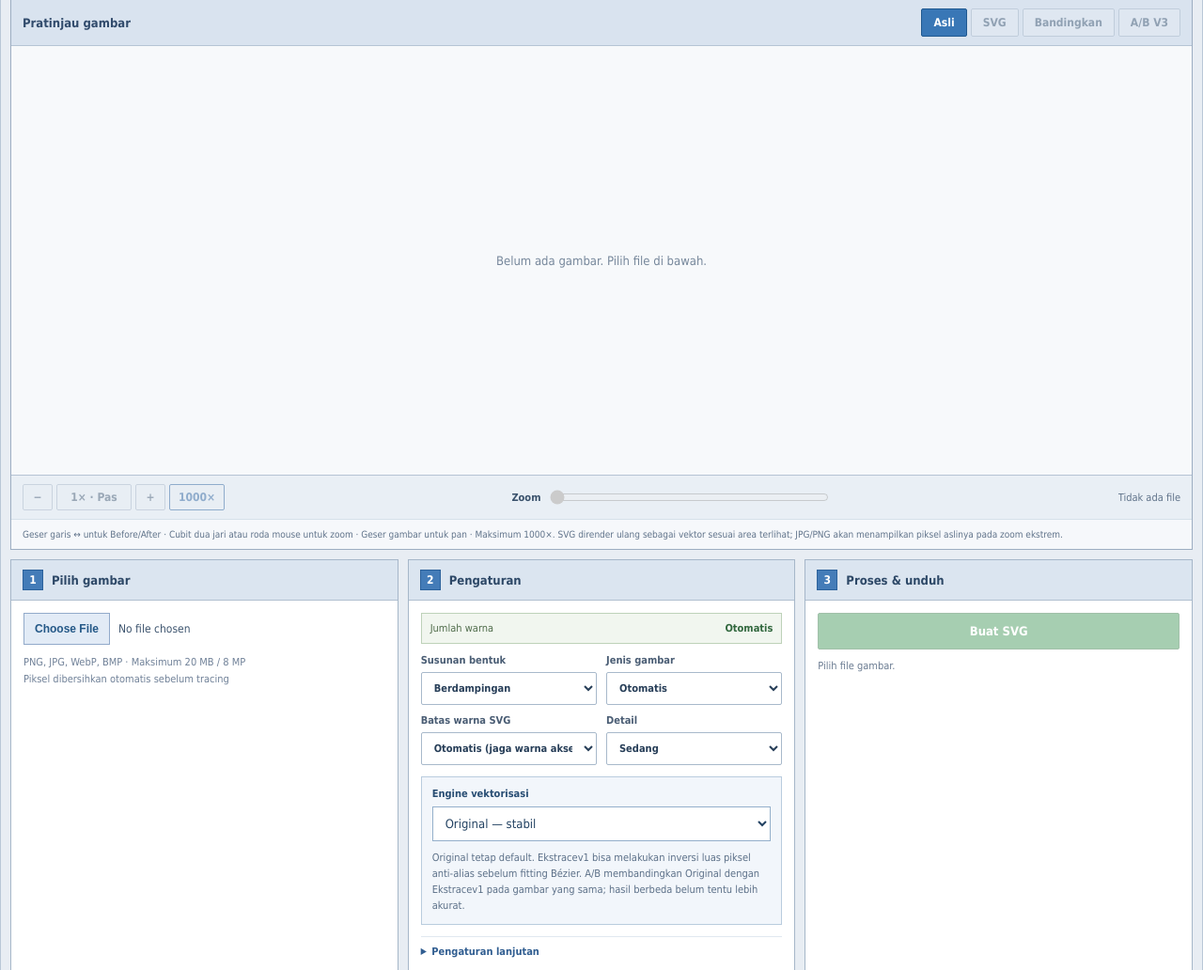
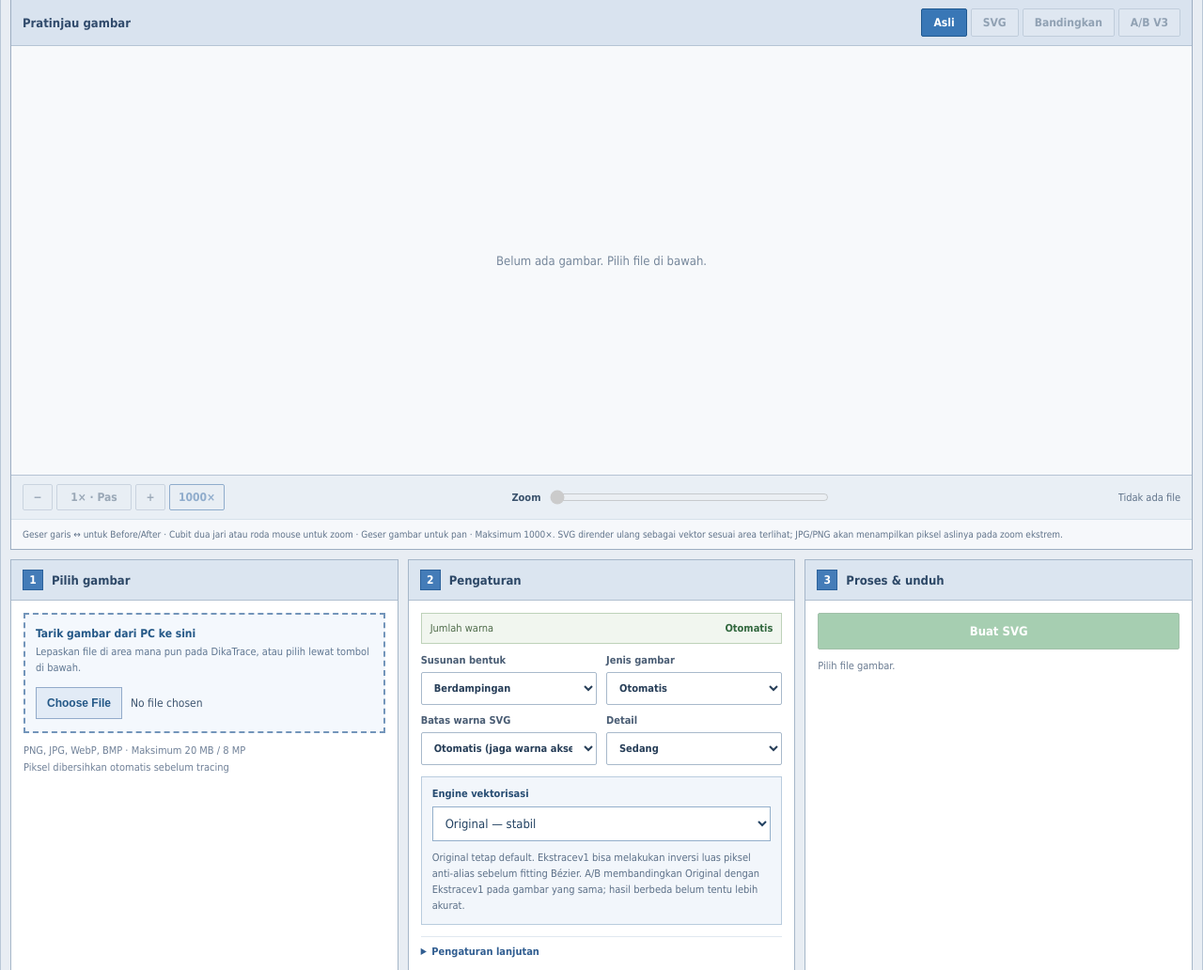
Before and after one commit to akidwush/Vectowasm, an ASP.NET Core app: page / in a window 1280 px wide. Shown: the part 73-1105 px from the top of the page at 94% size. Run offline with ASP.NET Core 8, Linux system fonts and the light colour scheme.

Commit message:
fix: support desktop drag-and-drop uploads through Blazor InputFile

```diff
--- a/Vecto.Browser/Pages/Index.razor
+++ b/Vecto.Browser/Pages/Index.razor
@@ -5,7 +5,8 @@
 
 <PageTitle>DikaTrace — Image to SVG</PageTitle>
 
-<div class="app-desktop">
+<div class="app-desktop" @ref="appRoot">
+    <div class="desktop-file-overlay" aria-hidden="true"><span>Lepaskan gambar di sini untuk membuka di DikaTrace</span></div>
     <header class="site-header">
         <div class="brand">
             <span class="brand-initial" aria-hidden="true">D</span>
@@ -38,7 +39,11 @@
             <section class="control-panel" aria-labelledby="load-heading">
                 <div class="panel-heading"><span class="step-index">1</span><h2 id="load-heading">Pilih gambar</h2></div>
                 <div class="panel-body">
-                    <InputFile @key="fileInputKey" OnChange="LoadFile" accept=".png,.jpg,.jpeg,.webp,.bmp" aria-label="Pilih gambar PNG JPG WebP atau BMP" />
+                    <div class="file-dropzone" data-vecto-file-dropzone>
+                        <div class="file-dropzone-heading">Tarik gambar dari PC ke sini</div>
+                        <p class="file-dropzone-hint">Lepaskan file di area mana pun pada DikaTrace, atau pilih lewat tombol di bawah.</p>
+                        <InputFile @key="fileInputKey" OnChange="LoadFile" disabled="@(running || loadingFile)" accept=".png,.jpg,.jpeg,.webp,.bmp" aria-label="Pilih atau tarik gambar PNG JPG WebP atau BMP" />
+                    </div>
                     <p class="help-text">PNG, JPG, WebP, BMP · Maksimum 20 MB / 8 MP<br/>Piksel dibersihkan otomatis sebelum tracing</p>
                     @if (!string.IsNullOrEmpty(inputUrl))
                     {
@@ -287,6 +292,7 @@
     private int previewSession;
     private bool showDiagnostics;
     private int fileInputKey;
+    private ElementReference appRoot;
     private ImageStyle style = ImageStyle.Auto;
     private ShapeMode shapeMode = ShapeMode.Planar;
     private DetailLevel detail = DetailLevel.Medium;
@@ -302,6 +308,12 @@
     private bool ekstraceAreaInversion = true;
     private bool optimizeNodes = true;
     private double polygonEpsilon = -1;
+
+    protected override async Task OnAfterRenderAsync(bool firstRender)
+    {
+        if (firstRender)
+            await Js.InvokeVoidAsync("vectoDrop.mount", appRoot);
+    }
 
     private async Task ResetAsync()
     {
@@ -689,6 +701,7 @@
     {
         try
         {
+            await Js.InvokeVoidAsync("vectoDrop.dispose", appRoot);
             await ClearUrl(true);
             await ClearUrl(false);
             await ClearAlternateUrl();
--- a/Vecto.Browser/wwwroot/css/app.css
+++ b/Vecto.Browser/wwwroot/css/app.css
@@ -204,3 +204,16 @@ button:focus-visible,input:focus-visible,select:focus-visible,summary:focus-visi
 /* The original IMG-based transform is intentionally not used by the
  * replacement canvas/native SVG layers. No giant GPU texture at 1000x.
  */
+
+/* Native Windows/macOS file drop: no giant overlay canvas, no thumbnail decoding
+   outside Blazor's existing size/type checks. Upload button remains accessible. */
+.app-desktop{position:relative}
+.file-dropzone{border:2px dashed #7395ba;background:#f4f8fd;padding:13px 11px;min-width:0}
+.file-dropzone-heading{font-size:12px;font-weight:800;color:#245887}
+.file-dropzone-hint{font-size:11px;color:#607792;line-height:1.5;margin:5px 0 12px}
+.file-dropzone input[type=file]{width:100%;max-width:100%}
+.desktop-file-overlay{display:none;position:fixed;inset:12px;z-index:9999;pointer-events:none;border:4px dashed #245c9b;background:rgba(232,241,253,.92);align-items:center;justify-content:center;padding:24px}
+.desktop-file-overlay span{max-width:420px;text-align:center;font-size:19px;line-height:1.5;color:#194b83;font-weight:800;background:#fff;border:1px solid #7aa3cb;padding:18px 24px}
+.app-desktop.has-file-drag .desktop-file-overlay{display:flex}
+.app-desktop.has-file-drag .file-dropzone{background:#e1f0ff;border-color:#235ca4}
+@media(max-width:580px){.desktop-file-overlay span{font-size:14px}.file-dropzone{padding:10px}}
--- a/Vecto.Browser/wwwroot/index.html
+++ b/Vecto.Browser/wwwroot/index.html
@@ -12,6 +12,7 @@
   <div id="app"><div class="loading">Memuat DikaTrace…</div></div>
   <div id="blazor-error-ui" hidden>Terjadi error Blazor. <a href="" class="reload">Muat ulang</a></div>
   <script src="js/vecto.js?v=svg-metadata-17"></script>
+  <script src="js/vecto-drop.js?v=desktop-dnd-1"></script>
   <script src="js/vecto-preview.js?v=native-viewbox-23"></script>
   <script src="_framework/blazor.webassembly.js"></script>
 </body>
--- /dev/null
+++ b/Vecto.Browser/wwwroot/js/vecto-drop.js
@@ -0,0 +1,67 @@
+/* Desktop file-drop bridge. Keep Blazor InputFile as the only upload pipeline:
+ * its existing 20 MiB / 8 MP / extension checks run for click and drop alike.
+ * Listeners are mounted once and resolve the current keyed input on each drop.
+ */
+"use strict";
+(() => {
+  const instances = new WeakMap();
+  const isFileDrag = event => Array.from(event.dataTransfer?.types || []).includes("Files");
+
+  function mount(root) {
+    if (!root || instances.has(root)) return;
+    const controller = new AbortController();
+    const signal = controller.signal;
+    const activate = on => root.classList.toggle("has-file-drag", Boolean(on));
+
+    function onDragEnter(event) {
+      if (!isFileDrag(event)) return;
+      event.preventDefault();
+      activate(true);
+    }
+    function onDragOver(event) {
+      if (!isFileDrag(event)) return;
+      event.preventDefault(); // required to enable OS -> browser file drops
+      if (event.dataTransfer)
+        event.dataTransfer.dropEffect = root.contains(event.target) ? "copy" : "none";
+      activate(true);
+    }
+    function onDragLeave(event) {
+      // Child dragleave is not a true window exit; avoid flashing the overlay.
+      if (event.relatedTarget) return;
+      if (event.clientX <= 0 || event.clientY <= 0 ||
+          event.clientX >= window.innerWidth || event.clientY >= window.innerHeight)
+        activate(false);
+    }
+    function onDrop(event) {
+      if (!isFileDrag(event)) return;
+      event.preventDefault(); // never navigate away to a dropped image
+      activate(false);
+      if (!root.contains(event.target)) return;
+      const input = root.querySelector("[data-vecto-file-dropzone] input[type=file]");
+      if (!input || input.disabled) return;
+      const file = event.dataTransfer?.files?.[0];
+      if (!file) return;
+      // InputFile listens for 'change', captures an IBrowserFile, and calls
+      // LoadFile. Replacing the file list also allows dropping the same file.
+      const transfer = new DataTransfer();
+      transfer.items.add(file);
+      input.files = transfer.files;
+      input.dispatchEvent(new Event("change", { bubbles: true }));
+    }
+    document.addEventListener("dragenter", onDragEnter, { signal });
+    document.addEventListener("dragover", onDragOver, { signal });
+    document.addEventListener("dragleave", onDragLeave, { signal });
+    document.addEventListener("drop", onDrop, { signal });
+    window.addEventListener("dragend", () => activate(false), { signal });
+    window.addEventListener("blur", () => activate(false), { signal });
+    instances.set(root, controller);
+  }
+  function dispose(root) {
+    const controller = instances.get(root);
+    if (!controller) return;
+    controller.abort();
+    root.classList.remove("has-file-drag");
+    instances.delete(root);
+  }
+  window.vectoDrop = { mount, dispose };
+})();
```
Also changed, not shown: Vecto.Browser/wwwroot/js/tests/drop.test.mjs (added, +72 -0 lines), .github/workflows/before-after-preview-ci.yml.
